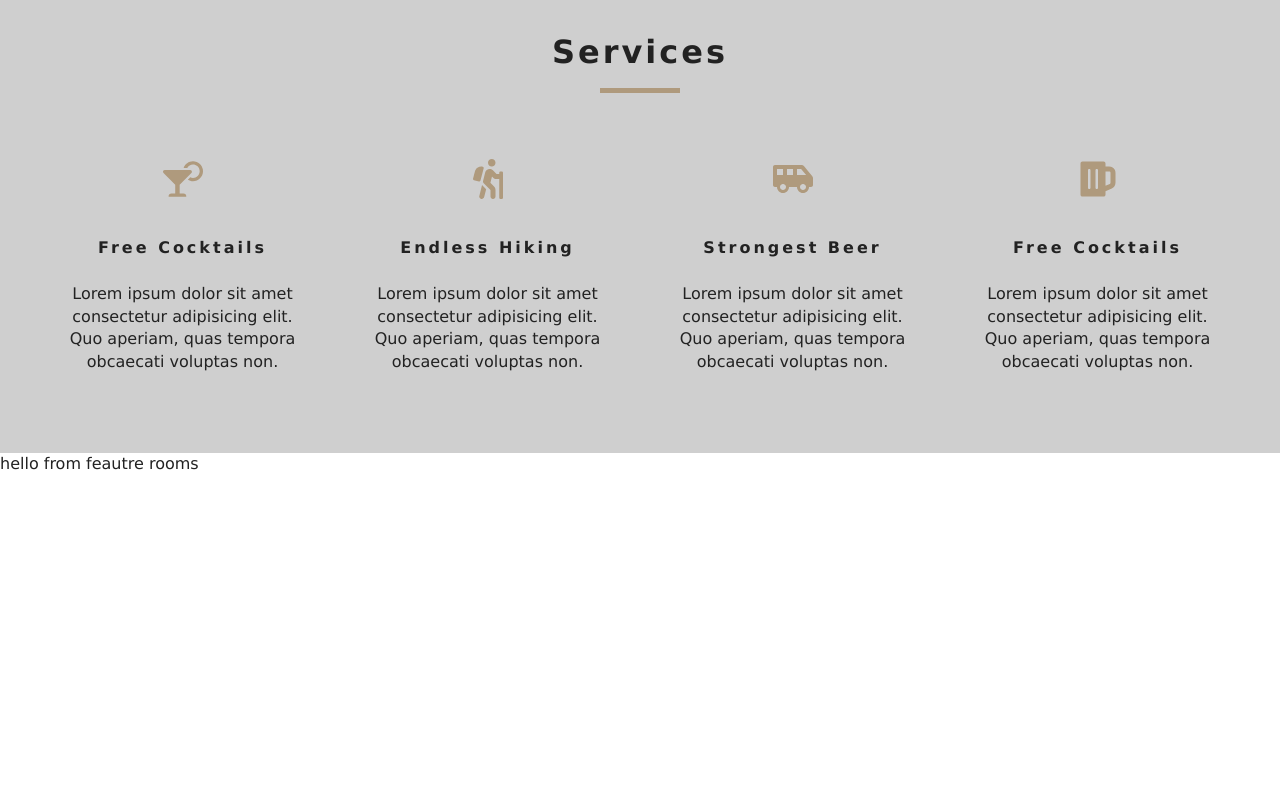
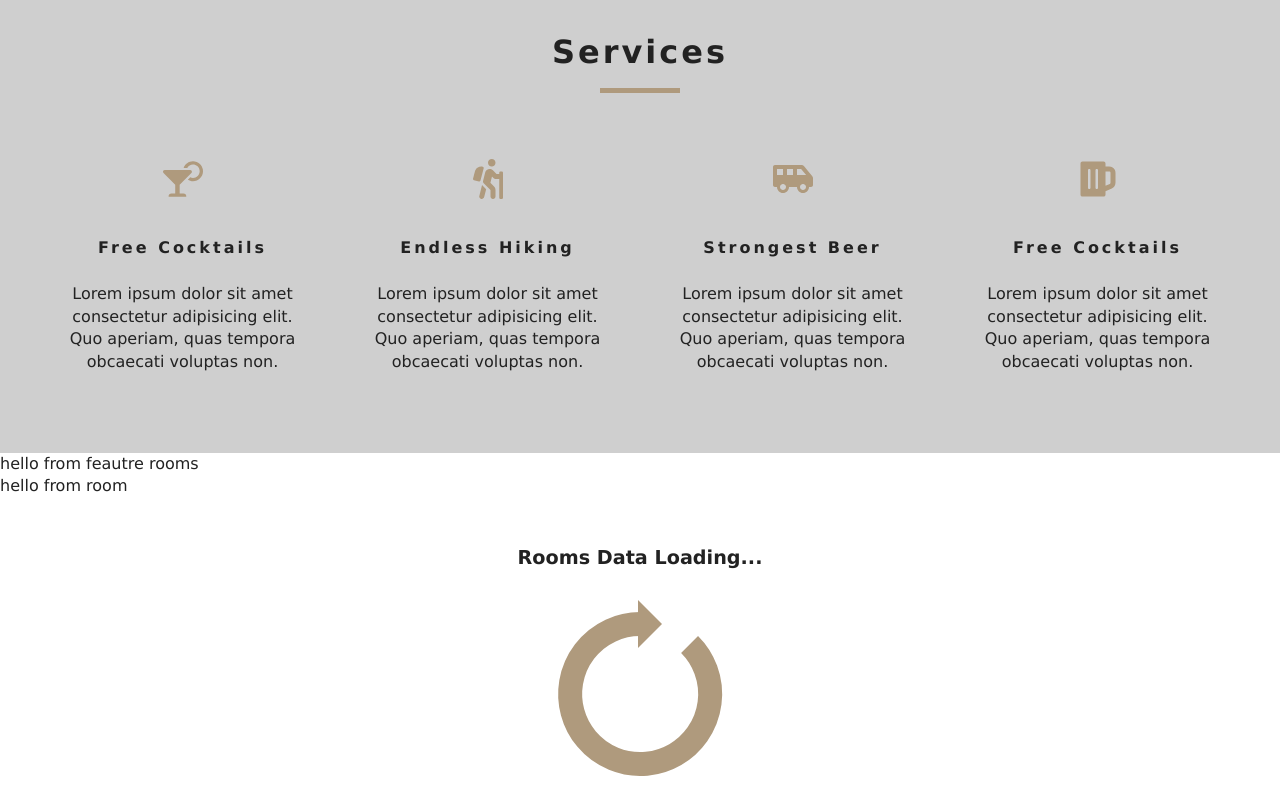
Before and after one commit to engineerStuardo/react-beach-resort-project, a React (Create React App) app: page / in a window 1280 px wide. Shown: the part 848-1648 px from the top of the page. Before the commit the page ends 1323 px from the top, so only its background shows below. Built offline with nearby package versions, Linux system fonts and the light colour scheme.

Commit message:
adding loading component and Room into featuredRooms

```diff
--- a/src/components/FeautreRooms.js
+++ b/src/components/FeautreRooms.js
@@ -1,12 +1,20 @@
 import React from 'react';
 
 import { useRoomContext } from '../context/customHook';
+import Loading from './Loading';
+import Room from './Room';
 
 const FeautreRooms = () => {
   const { featuredRooms: rooms } = useRoomContext();
   console.log(rooms);
 
-  return <div>hello from feautre rooms</div>;
+  return (
+    <div>
+      hello from feautre rooms
+      <Room />
+      <Loading />
+    </div>
+  );
 };
 
 export default FeautreRooms;
--- /dev/null
+++ b/src/components/Loading.js
@@ -0,0 +1,14 @@
+import React from 'react';
+
+import loadingGif from '../images/gif/loading-arrow.gif';
+
+const Loading = () => {
+  return (
+    <div className='loading'>
+      <h4>rooms data loading...</h4>
+      <img src={loadingGif} alt='Loading gif' />
+    </div>
+  );
+};
+
+export default Loading;
--- /dev/null
+++ b/src/components/Room.js
@@ -0,0 +1,7 @@
+import React from 'react';
+
+const Room = () => {
+  return <div>hello from room</div>;
+};
+
+export default Room;
```
